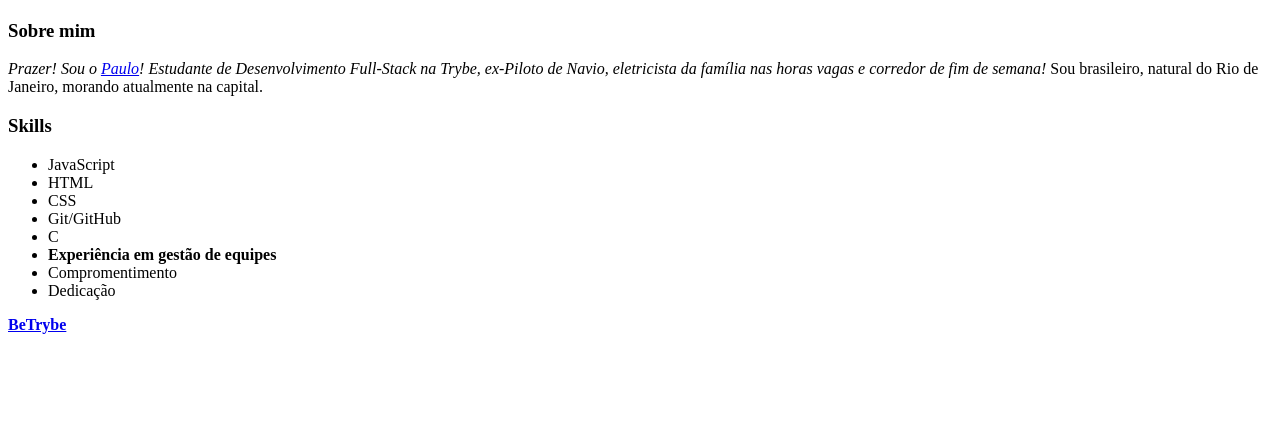
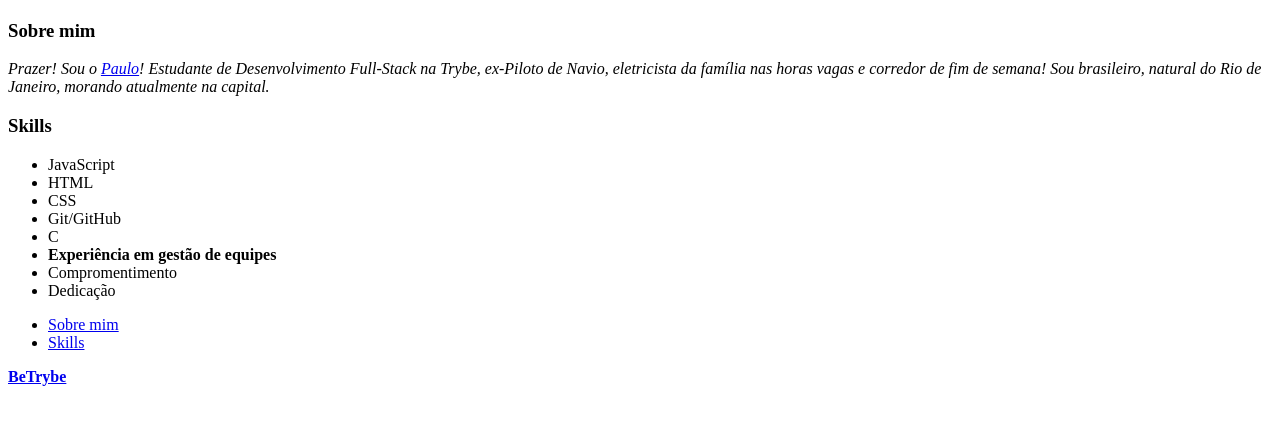
Before and after one commit to pauloLage88/pauloLage88.github.io, a plain HTML site: page index.html in a window 1280 px wide. Shown: the part 308-732 px from the top of the page. Drawn offline with Linux system fonts and the light colour scheme.

Commit message:
formatação e adicionando links finais

```diff
--- a/index.html
+++ b/index.html
@@ -7,10 +7,10 @@
     <body>
         <h1>Paulo Roberto de Miranda Lage Filho</h1>
         <img src="foto.jpeg" width="300px" alt="este sou eu" id="foto">
-        <h3>Sobre mim</h3>
+        <h3 id="sobre">Sobre mim</h3>
         <p1><i>Prazer! Sou o <a href="#foto">Paulo</a>! Estudante de Desenvolvimento Full-Stack na Trybe, ex-Piloto de Navio, eletricista da família nas horas vagas e corredor de fim de semana!</i></p1>
-        <p2>Sou brasileiro, natural do Rio de Janeiro, morando atualmente na capital.</p2>
-        <h3>Skills</h3>
+        <p2><i>Sou brasileiro, natural do Rio de Janeiro, morando atualmente na capital.</i></p2>
+        <h3 id="skills">Skills</h3>
         <ul>
             <li>JavaScript</li>
             <li>HTML</li>
@@ -21,6 +21,10 @@
             <li>Compromentimento</li>
             <li>Dedicação</li>
         </ul>
+        <ul>
+            <li><a href="#sobre">Sobre mim</a></li>
+            <li><a href="#skills">Skills</a></li>
+        </ul>
         <p3><a href="https://blog.betrybe.com/" target="_blank"><b>BeTrybe</b></a></p3>
     </body>
 </html>
```
Also changed, not shown: 1 other file.
